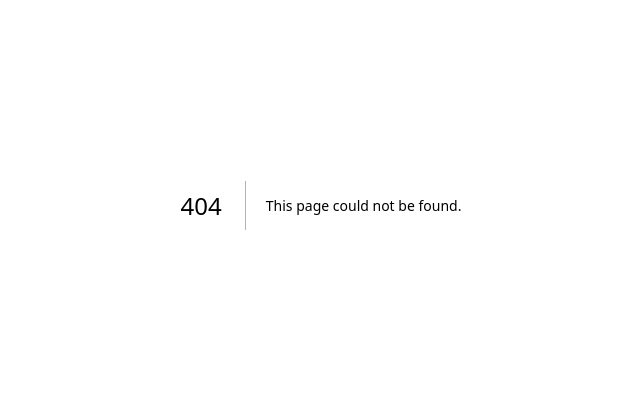
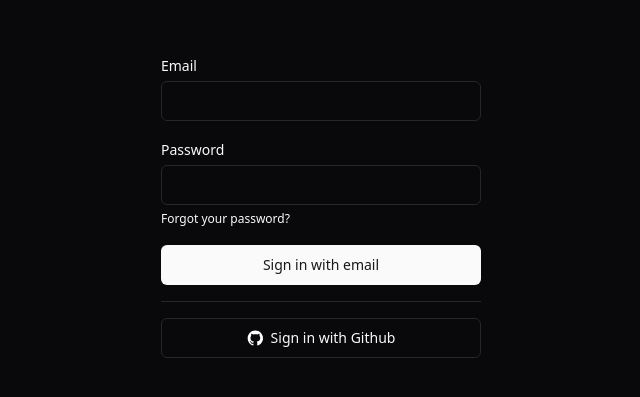
Before and after one commit to Noronha1612/saas-rbac, a Next.js app in the folder apps/web/: page /auth/sign-in in a window 1280 px wide. Before the commit this address had no page. Shown: the part 195-592 px from the top of the page, without its empty margins (319-959 px from the left). Built offline with nearby package versions, Linux system fonts and the light colour scheme.

Commit message:
feat: web create sign-in page

```diff
--- /dev/null
+++ b/apps/web/src/app/auth/layout.tsx
@@ -0,0 +1,11 @@
+export default function AuthLayout({
+  children,
+}: Readonly<{
+  children: React.ReactNode
+}>) {
+  return (
+    <div className="flex min-h-screen flex-col items-center justify-center px-4">
+      <div className="w-full max-w-xs">{children}</div>
+    </div>
+  )
+}
--- /dev/null
+++ b/apps/web/src/app/auth/sign-in/page.tsx
@@ -0,0 +1,42 @@
+import Image from 'next/image'
+import Link from 'next/link'
+
+import githubIcon from '@/assets/icons/github-icon.svg'
+import { Button } from '@/components/ui/button'
+import { Input } from '@/components/ui/input'
+import { Label } from '@/components/ui/label'
+import { Separator } from '@/components/ui/separator'
+
+export default function SignInPage() {
+  return (
+    <form action="" className="space-y-4">
+      <div className="space-y-1">
+        <Label htmlFor="email">Email</Label>
+        <Input name="email" type="email" id="email" />
+      </div>
+
+      <div className="space-y-1">
+        <Label htmlFor="password">Password</Label>
+        <Input name="password" type="password" id="password" />
+
+        <Link
+          href="/auth/forgot-password"
+          className="text-xs font-medium text-foreground hover:underline"
+        >
+          Forgot your password?
+        </Link>
+      </div>
+
+      <Button className="w-full" type="submit">
+        Sign in with email
+      </Button>
+
+      <Separator />
+
+      <Button className="w-full" type="submit" variant="outline">
+        <Image src={githubIcon} alt="" className="mr-2 size-4 dark:invert" />
+        Sign in with Github
+      </Button>
+    </form>
+  )
+}
```
Also changed, not shown: apps/web/src/assets/icons/github-icon.svg (added).
